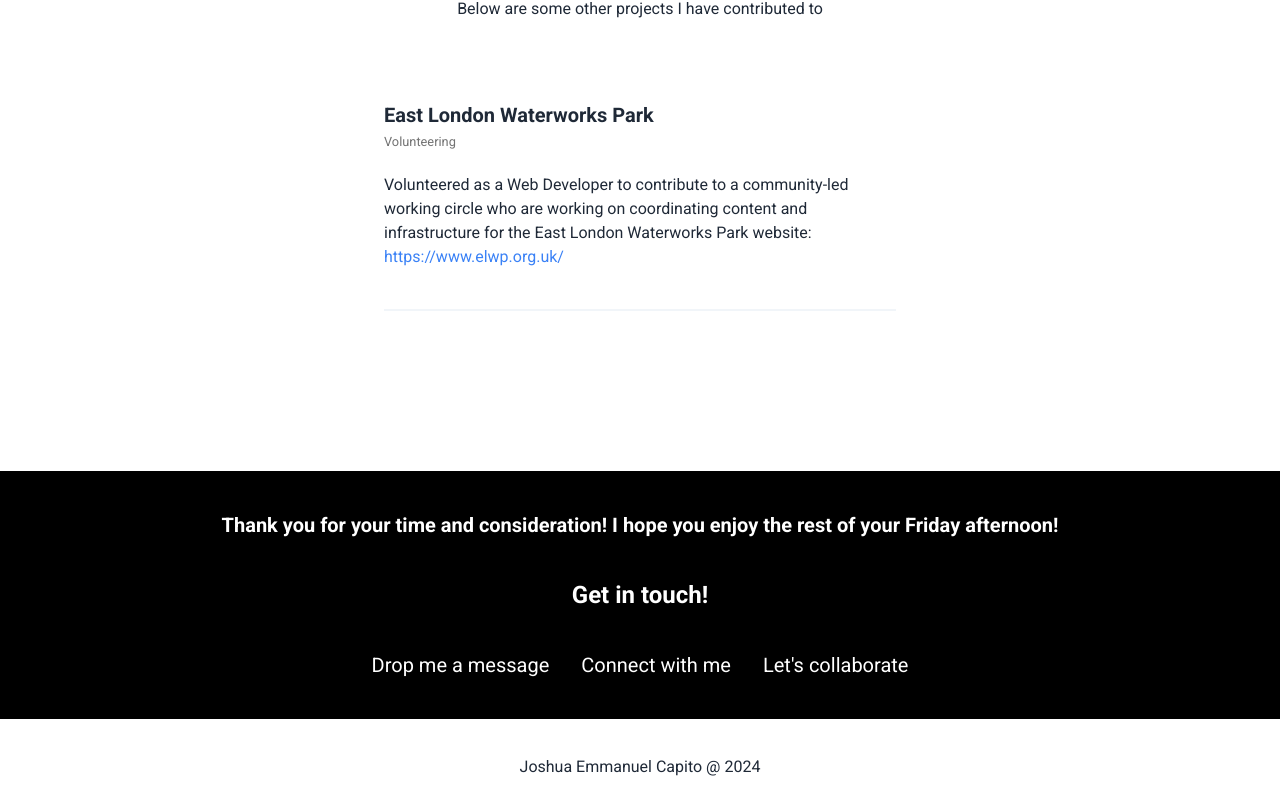
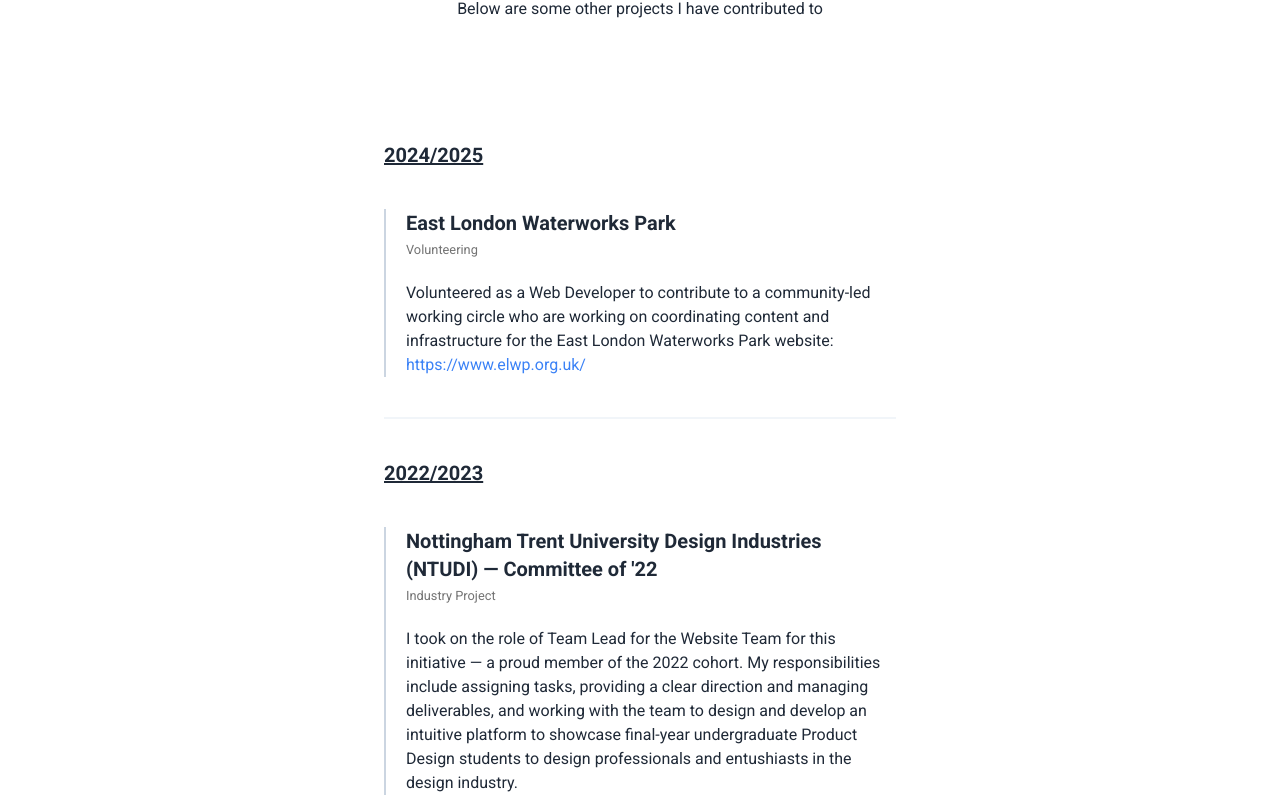
Before and after one commit to jemcap/joshcapito.dev, a React (Vite) app: page / in a window 1280 px wide. Shown: the part 6637-7440 px from the top of the page. Built offline with nearby package versions, Linux system fonts and the light colour scheme.

Commit message:
feature: Separated Project Contributions by year of active contribution

```diff
--- a/src/components/Contributions.jsx
+++ b/src/components/Contributions.jsx
@@ -5,20 +5,26 @@
     <>
       <div className="flex flex-col gap-10 align-elements pb-20 max-w-xl">
         <div className="text-center">
-          <h1 className="text-3xl font-bold">2024/2025 Contributions</h1>
+          <h1 className="text-3xl font-bold">Project Contributions</h1>
           <p>Below are some other projects I have contributed to</p>
         </div>
+        <div></div>
         <div>
           {projectsContributions.map((project) => {
-            const { id, title, type, description } = project;
+            const { id, title, type, year, description } = project;
             return (
               <div
                 key={id}
                 className="border-b-2 border-b-slate-100 text-start py-10"
               >
-                <h1 className="text-xl font-bold">{title}</h1>
-                <small className="text-neutral-500">{type}</small>
-                <p className="mt-5">{description}</p>
+                <h3 className="text-xl font-semibold text-start underline mb-10">
+                  {year}
+                </h3>
+                <div className="border-l-2 border-l-slate-300 pl-5">
+                  <h1 className="text-xl font-bold">{title}</h1>
+                  <small className="text-neutral-500">{type}</small>
+                  <p className="mt-5">{description}</p>
+                </div>
               </div>
             );
           })}
--- a/src/constants/lists.jsx
+++ b/src/constants/lists.jsx
@@ -441,6 +441,7 @@
     id: uuidv4(),
     title: "East London Waterworks Park",
     type: "Volunteering",
+    year: "2024/2025",
     description: (
       <p>
         Volunteered as a Web Developer to contribute to a community-led working
@@ -455,6 +456,23 @@
         >
           https://www.elwp.org.uk/
         </a>
+      </p>
+    ),
+  },
+  {
+    id: uuidv4(),
+    title:
+      "Nottingham Trent University Design Industries (NTUDI) — Committee of '22",
+    type: "Industry Project",
+    year: "2022/2023",
+    description: (
+      <p>
+        I took on the role of Team Lead for the Website Team for this initiative
+        — a proud member of the 2022 cohort. My responsibilities include
+        assigning tasks, providing a clear direction and managing deliverables,
+        and working with the team to design and develop an intuitive platform to
+        showcase final-year undergraduate Product Design students to design
+        professionals and entushiasts in the design industry.
       </p>
     ),
   },
```
